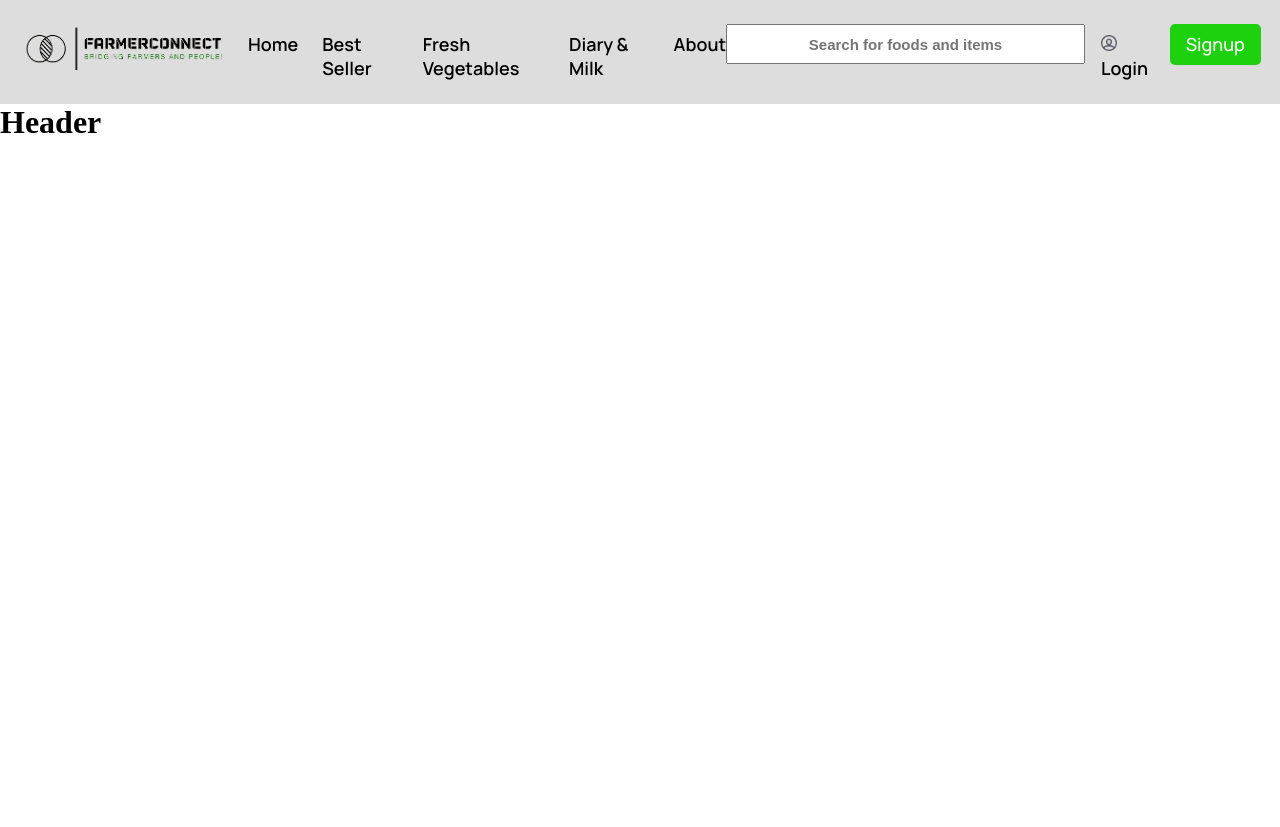
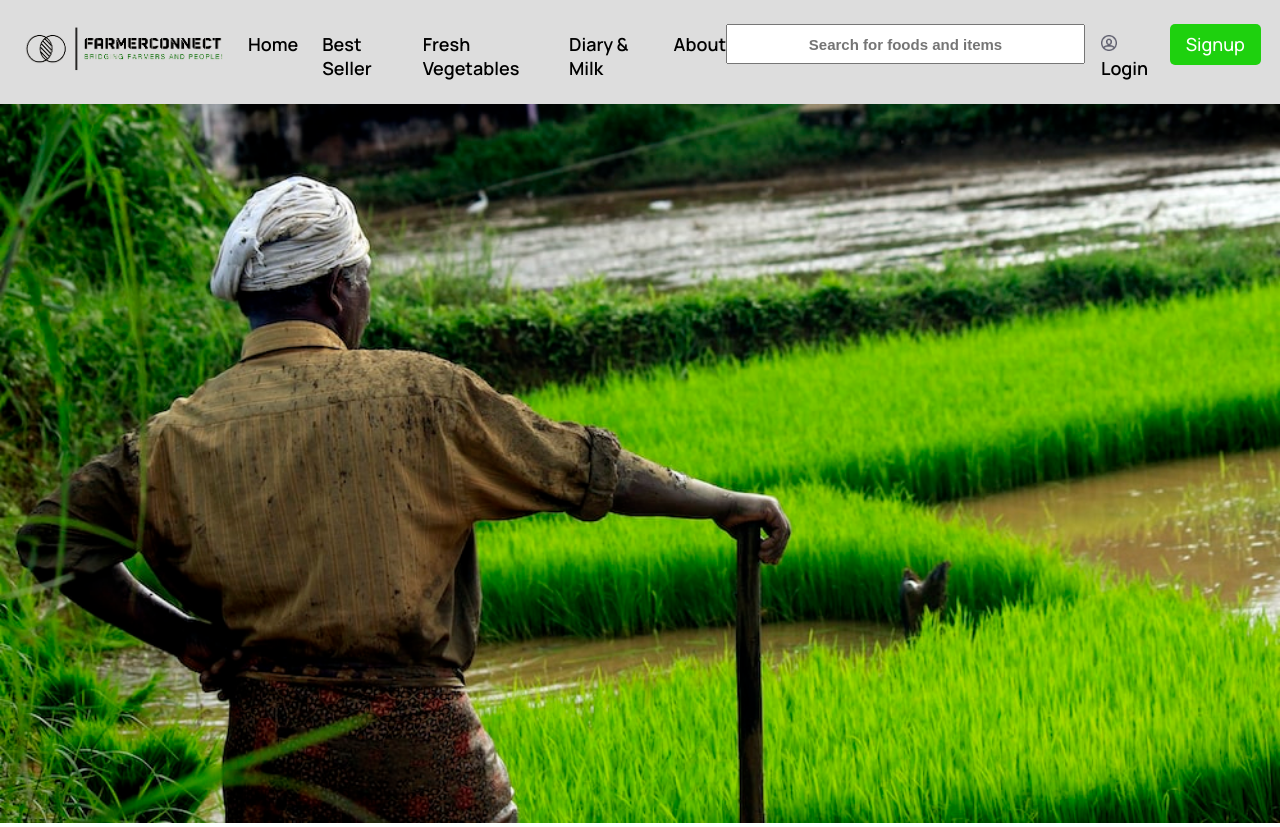
Before and after one commit to VishalSalemJayavel/PriceFinder, a React (Create React App) app in the folder frontend/: page / in a window 1280 px wide. Before the commit the page ends 800 px from the top, so only its background shows below. Built offline with nearby package versions, Linux system fonts and the light colour scheme.

Commit message:
Added Header

```diff
--- a/frontend/src/components/header/Header.jsx
+++ b/frontend/src/components/header/Header.jsx
@@ -1,10 +1,25 @@
 import React from 'react'
+import { motion } from 'framer-motion';
+import { images } from '../../constants';
 
 import './header.css'
 const Header = () => {
   return (
-    <div>
-      <h1>Header</h1>
+    <div className="app__header">
+      <motion.div
+        whileInView={{ opacity: [0, 1] }}
+        transition={{ duration: 0.5, delayChildren: 0.5 }}
+        className="app__header_img"
+      >
+        <motion.img
+          whileInView={{ scale: [0, 1] }}
+          transition={{ duration: 1, ease: 'easeInOut' }}
+          src={images.header}
+          alt="header_img"
+          className="overlay_img"
+        />
+
+      </motion.div>
     </div>
   )
 }
--- a/frontend/src/components/header/header.css
+++ b/frontend/src/components/header/header.css
@@ -0,0 +1,8 @@
+.overlay_img {
+    width: 100%;
+    height: 25%;
+}
+
+.app__header_img {
+    height: 25%;
+}
--- a/frontend/src/constants/images.js
+++ b/frontend/src/constants/images.js
@@ -2,10 +2,12 @@ import cart from '../assets/cart.png';
 import logo from '../assets/logo.png';
 import sign_in from '../assets/sign_in.png';
 import wishlist from '../assets/wishlist.png';
+import header from '../assets/header.png';
 
 export default {
     cart,
     logo,
     sign_in,
     wishlist,
+    header,
 };
--- a/frontend/src/constants/index.js
+++ b/frontend/src/constants/index.js
@@ -1,3 +1 @@
-import images from './images';
-
-export { images };
+export { default as images } from './images';
```
Also changed, not shown: frontend/src/assets/header.png (added).
